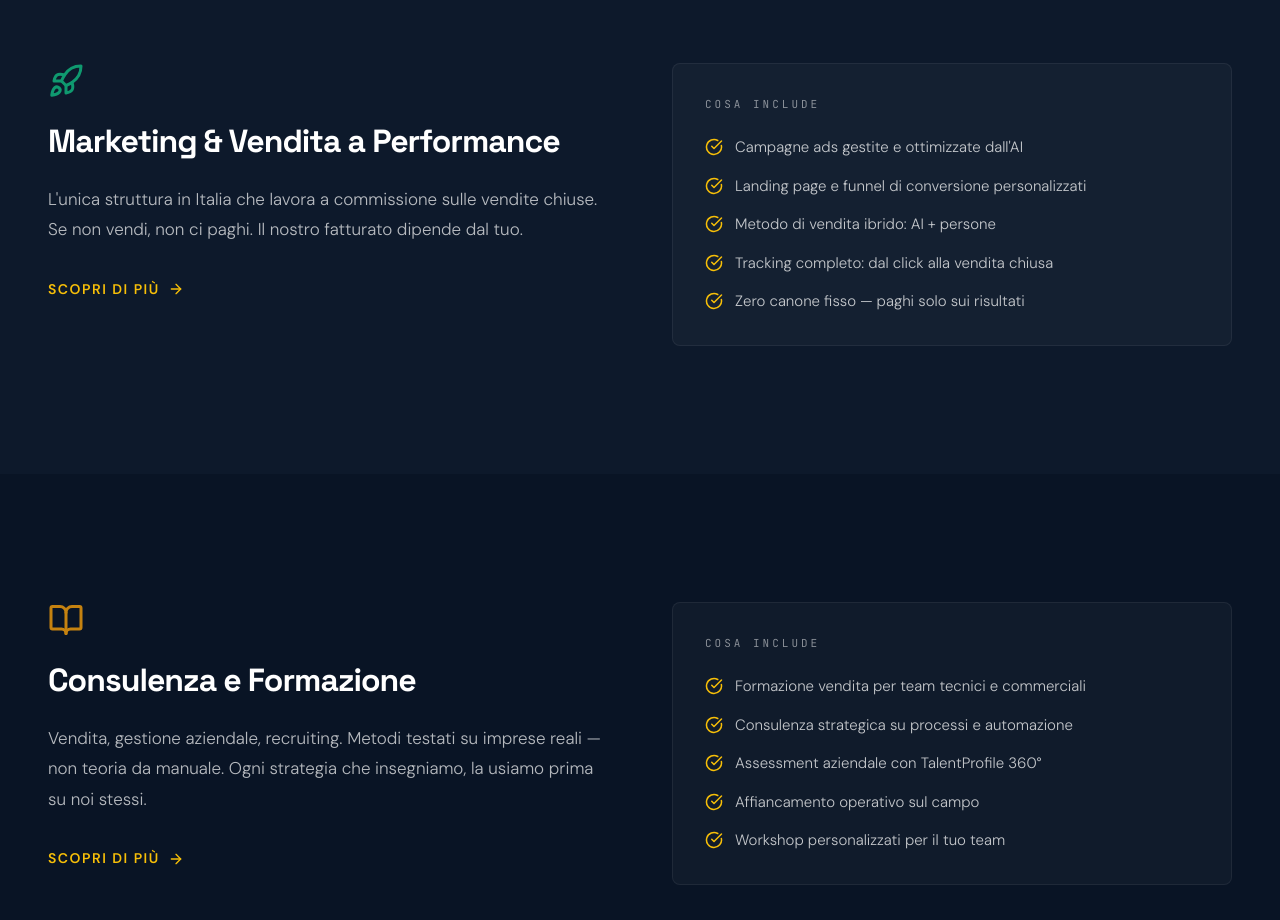
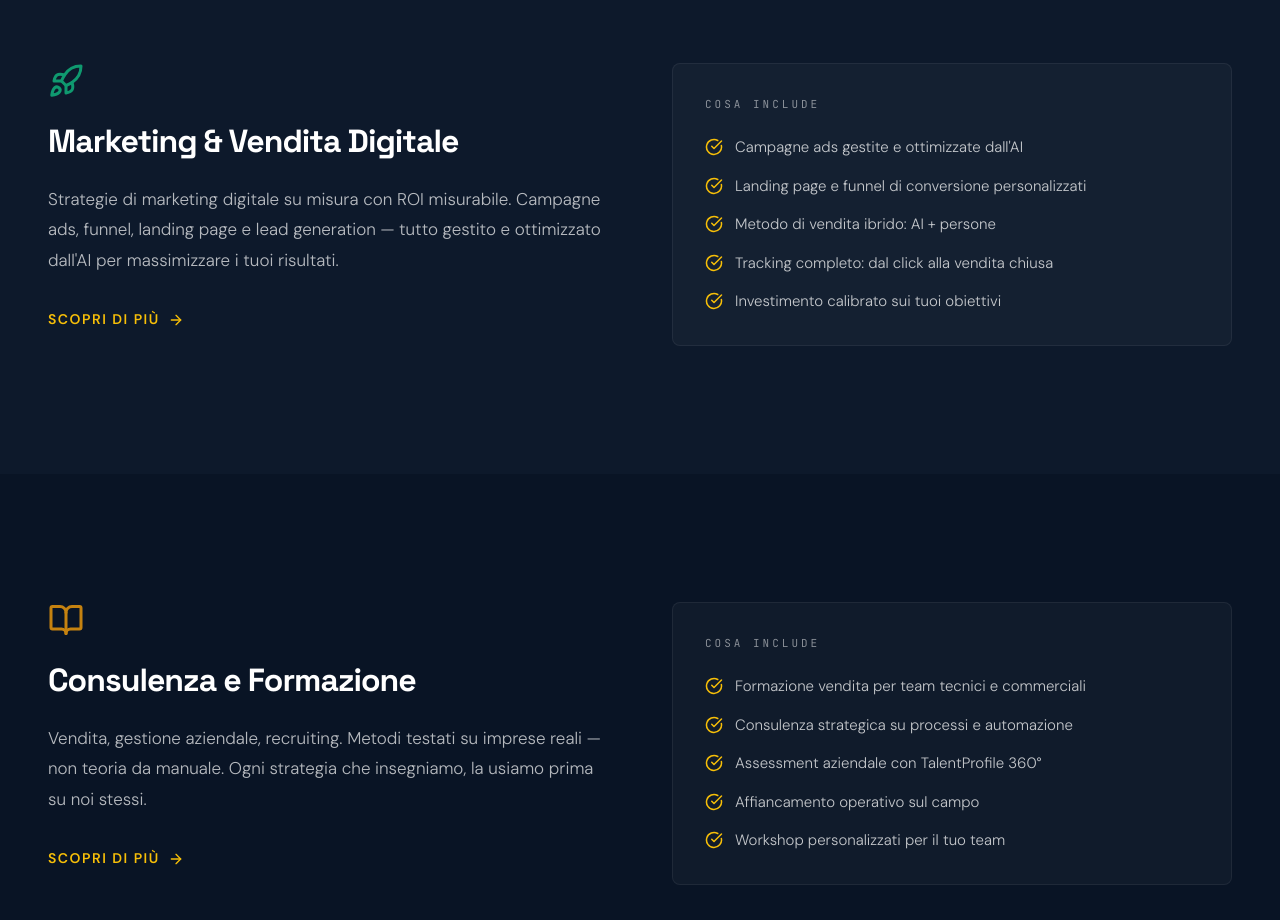
Before and after one commit to Ediliziaio/aedix, a React (Vite) app: page /servizi in a window 1280 px wide. Shown: the part 1620-2540 px from the top of the page. Built offline with nearby package versions, Linux system fonts and the light colour scheme; the HTML template or start-up script is replaced by a standard one.

Commit message:
Preceding changes

```diff
--- a/src/pages/Servizi.tsx
+++ b/src/pages/Servizi.tsx
@@ -28,9 +28,9 @@ const pillars = [
     color: "#A855F7",
   },
   {
-    icon: <Rocket size={36} />, title: "Marketing & Vendita a Performance",
-    desc: "L'unica struttura in Italia che lavora a commissione sulle vendite chiuse. Se non vendi, non ci paghi. Il nostro fatturato dipende dal tuo.",
-    features: ["Campagne ads gestite e ottimizzate dall'AI", "Landing page e funnel di conversione personalizzati", "Metodo di vendita ibrido: AI + persone", "Tracking completo: dal click alla vendita chiusa", "Zero canone fisso — paghi solo sui risultati"],
+    icon: <Rocket size={36} />, title: "Marketing & Vendita Digitale",
+    desc: "Strategie di marketing digitale su misura con ROI misurabile. Campagne ads, funnel, landing page e lead generation — tutto gestito e ottimizzato dall'AI per massimizzare i tuoi risultati.",
+    features: ["Campagne ads gestite e ottimizzate dall'AI", "Landing page e funnel di conversione personalizzati", "Metodo di vendita ibrido: AI + persone", "Tracking completo: dal click alla vendita chiusa", "Investimento calibrato sui tuoi obiettivi"],
     color: "#10B981",
   },
   {
```
